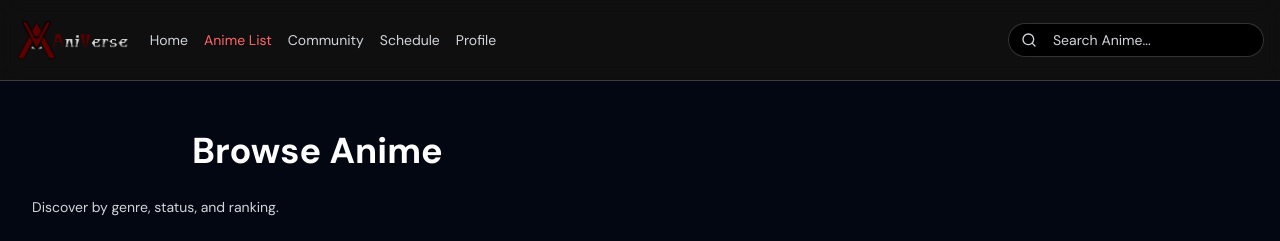
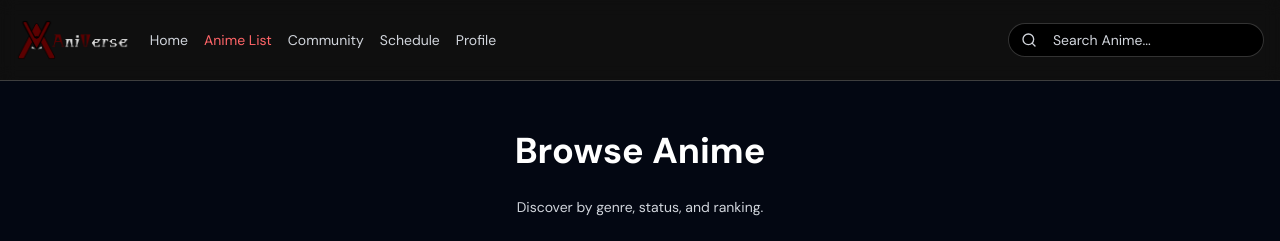
Before and after one commit to steve-0s/AniVerse, a React (Vite) app: page /browse in a window 1280 px wide. Shown: the top 241 px of the page. Built offline with nearby package versions, Linux system fonts and the light colour scheme.

Commit message:
updated: page-container

```diff
--- a/src/components/page-container.jsx
+++ b/src/components/ui/page-container.jsx
@@ -3,8 +3,8 @@ const PageContainer = ({ title, subtitle, children }) => {
     <main className="min-h-screen bg-gray-950 text-white">
       <div className="mx-auto w-full max-w-7xl px-4 py-6 sm:px-6 lg:px-8">
         {(title || subtitle) && (
-          <header className="mb-6 mt-2">
-            {title && <h1 className="text-left text-3xl sm:text-4xl">{title}</h1>}
+          <header className="mb-6 mt-2 text-center">
+            {title && <h1 className="text-3xl sm:text-4xl">{title}</h1>}
             {subtitle && <p className="mt-2 text-sm text-gray-300">{subtitle}</p>}
           </header>
         )}
--- a/src/screens/anime-details-screen.jsx
+++ b/src/screens/anime-details-screen.jsx
@@ -1,5 +1,5 @@
 import Header from '../components/header.jsx';
-import PageContainer from '../components/page-container.jsx';
+import PageContainer from '../components/ui/page-container.jsx';
 import AnimeDetails from '../components/anime-details.jsx';
 import CommentSection from '../components/comments-section.jsx';
 
--- a/src/screens/browse.jsx
+++ b/src/screens/browse.jsx
@@ -1,6 +1,6 @@
 import { useMemo, useState } from 'react';
 import Header from '../components/header.jsx';
-import PageContainer from '../components/page-container.jsx';
+import PageContainer from '../components/ui/page-container.jsx';
 import FilterPanel from '../components/filter-panel.jsx';
 import AnimeCard from '../components/anime-card.jsx';
 import EmptyState from '../components/ui/empty-state.jsx';
--- a/src/screens/community.jsx
+++ b/src/screens/community.jsx
@@ -1,5 +1,5 @@
 import Header from '../components/header.jsx';
-import PageContainer from '../components/page-container.jsx';
+import PageContainer from '../components/ui/page-container.jsx';
 import CommentSection from '../components/comments-section.jsx';
 
 const Community = () => {
--- a/src/screens/profile.jsx
+++ b/src/screens/profile.jsx
@@ -1,5 +1,5 @@
 import Header from '../components/header.jsx';
-import PageContainer from '../components/page-container.jsx';
+import PageContainer from '../components/ui/page-container.jsx';
 import RandomSuggestion from '../components/random-sugestion.jsx';
 import SectionCarousel from '../components/ui/section-carousel.jsx';
 import { animeCatalog } from '../data/mock-anime.js';
--- a/src/screens/schedule.jsx
+++ b/src/screens/schedule.jsx
@@ -1,5 +1,5 @@
 import Header from '../components/header.jsx';
-import PageContainer from '../components/page-container.jsx';
+import PageContainer from '../components/ui/page-container.jsx';
 import EstimatedSchedule from '../components/estimated-schedule.jsx';
 import UpcomingAnime from '../components/upcoming-animes.jsx';
 import LatestEpisodes from '../components/latest-ep.jsx';
--- a/src/screens/search-results.jsx
+++ b/src/screens/search-results.jsx
@@ -1,7 +1,7 @@
 import { useMemo } from 'react';
 import { useSearchParams } from 'react-router-dom';
 import Header from '../components/header.jsx';
-import PageContainer from '../components/page-container.jsx';
+import PageContainer from '../components/ui/page-container.jsx';
 import AnimeCard from '../components/anime-card.jsx';
 import EmptyState from '../components/ui/empty-state.jsx';
 import { animeCatalog } from '../data/mock-anime.js';
```
